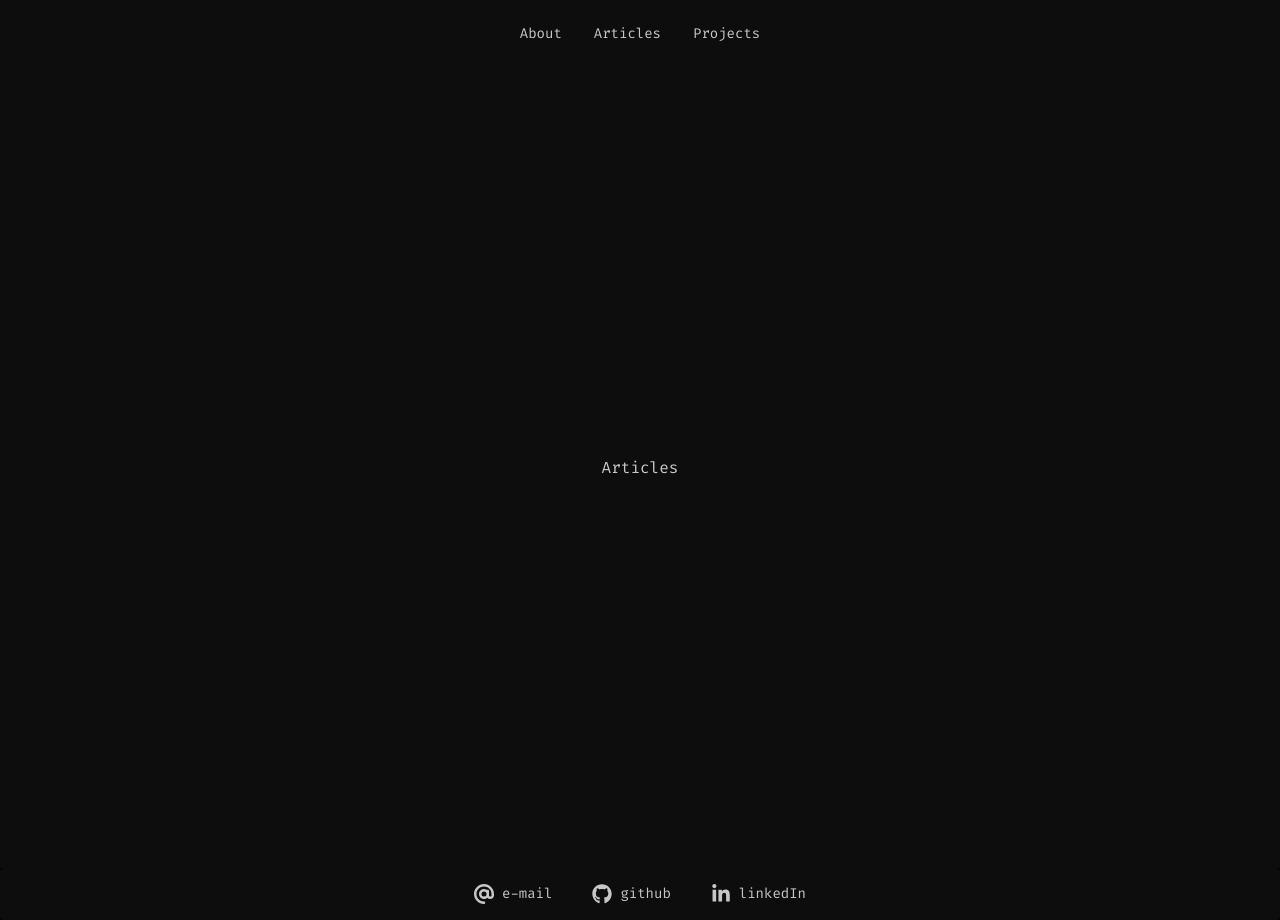
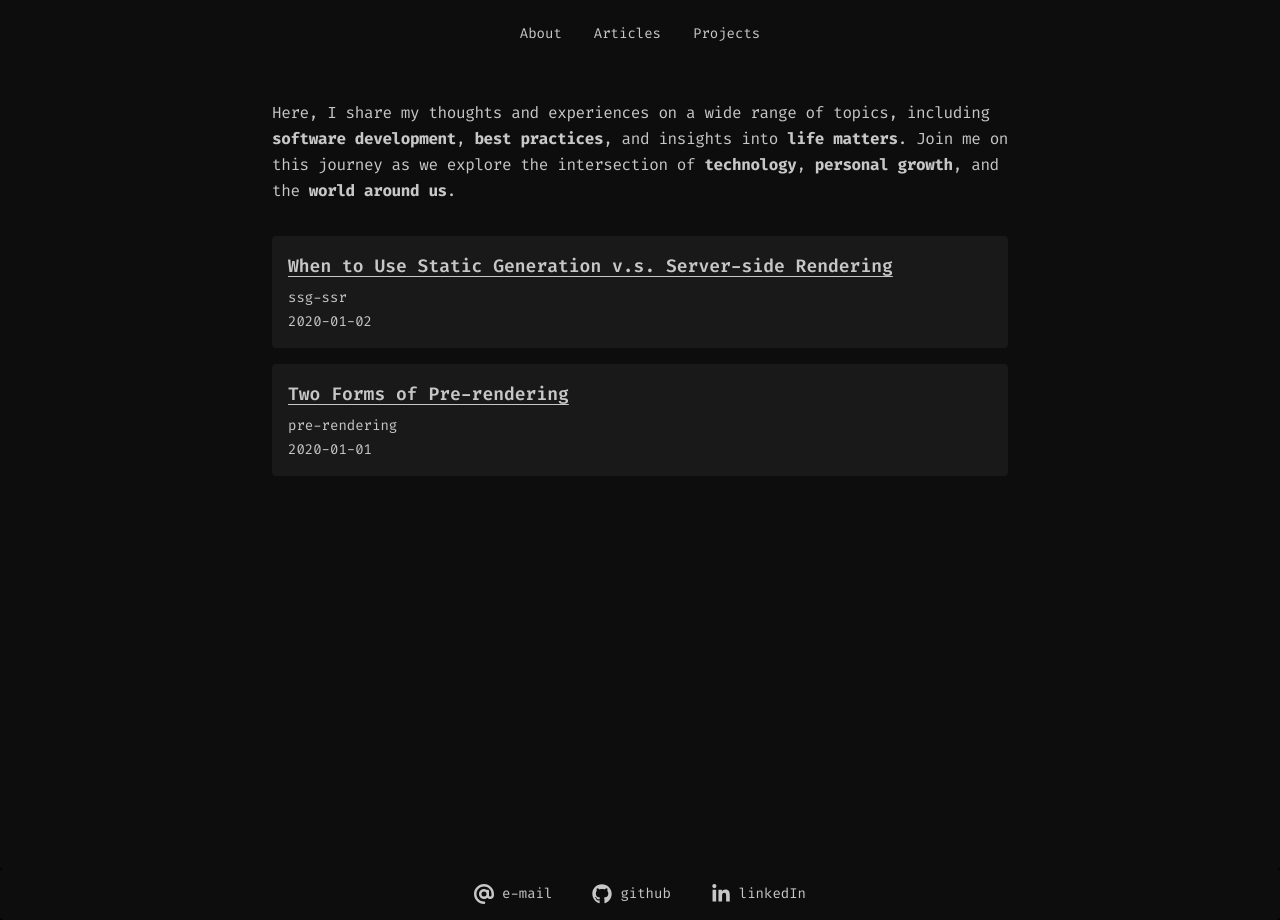
Before and after one commit to michxymi/michxymi.com, a Next.js app: page /articles in a window 1280 px wide. Built offline with nearby package versions, Linux system fonts and the light colour scheme.

Commit message:
Articles are now written in JS

```diff
--- a/app/articles/[id]/page.js
+++ b/app/articles/[id]/page.js
@@ -1,24 +1,23 @@
-// import { getPostData } from "@/lib/posts";
+import { getPostData } from "../../../lib/posts";
 
-// interface PageProps {
-//   params: {
-//     id: string;
-//   };
-// }
+const Article = async ({ params }) => {
+  const postData = await getPostData(params.id);
+  const { title, id, date, contentHtml } = postData;
+  return (
+    <div className="flex justify-center items-center min-h-screen bg-base-200">
+      <div className="max-w-screen-xl mx-auto px-4 py-8">
+        <div className="mb-8">
+          <h1 className="text-2xl font-bold mb-4 text-center">{title}</h1>
+          <p className="mb-2 text-center">ID: {id}</p>
+          <p className="mb-2 text-center">Date: {date}</p>
+        </div>
+        <div
+          className="prose max-w-none"
+          dangerouslySetInnerHTML={{ __html: contentHtml }}
+        />
+      </div>
+    </div>
+  );
+};
 
-// export default async function Page({ params }: PageProps) {
-//   const postData = await getPostData(params.id)
-//   const { title, id, date, contentHtml} = postData
-//   return (
-//     <div className="flex justify-center items-center min-h-screen bg-base-200">
-//       <div className="max-w-screen-xl mx-auto px-4 py-8">
-//         <div className="mb-8">
-//           <h1 className="text-2xl font-bold mb-4 text-center">{title}</h1>
-//           <p className="mb-2 text-center">ID: {id}</p>
-//           <p className="mb-2 text-center">Date: {date}</p>
-//         </div>
-//         <div className="prose max-w-none" dangerouslySetInnerHTML={{ __html: contentHtml }} />
-//       </div>
-//     </div>
-//   );
-// }
+export default Article;
--- a/app/articles/page.js
+++ b/app/articles/page.js
@@ -1,39 +1,39 @@
-// import { getSortedPostsData } from "@/lib/posts";
-// import Link from "next/link";
+import { getSortedPostsData } from "../../lib/posts";
+import Link from "next/link";
 
-// export default function Articles() {
-//     const allPostsData = getSortedPostsData();
+const Articles = () => {
+  const allPostsData = getSortedPostsData();
 
-//     return (
-//       <div className="flex items-start justify-center min-h-screen bg-base-200">
-//         <div className="max-w-3xl">
-//           <p className="mt-8 mb-4 ml-4 leading-relaxed tracking-tight">
-//             Here, I share my thoughts and experiences on a wide range of topics,
-//             including <strong>software development</strong>, <strong>best practices</strong>, and insights into <strong>life matters</strong>.
-//             Join me on this journey as we explore the intersection of <strong>technology</strong>, <strong>personal growth</strong>, and the <strong>world around us</strong>.
-//           </p>
-//           <section className="p-4">
-//             <div className="grid grid-cols-1 gap-4">
-//               {allPostsData.map((postData) => (
-//                 <div className="bg-base-300 p-4 rounded" key={postData.id}>
-//                   <Link href={`/articles/${postData.id}`}><h3 className="text-lg font-semibold mb-2 underline underline underline-offset-4 hover:no-underline">{postData.title}</h3></Link>
-//                   <p className="text-sm mb-1">{postData.id}</p>
-//                   <p className="text-sm">{postData.date}</p>
-//                 </div>
-//               ))}
-//             </div>
-//           </section>
-//         </div>
-//       </div>
-// )}
-export default function Articles() {
   return (
-    <div className="min-h-screen bg-base-200">
-      <div className="flex h-screen">
-        <div className="m-auto">
-          <h1>Articles</h1>
-        </div>
+    <div className="flex items-start justify-center min-h-screen bg-base-200">
+      <div className="max-w-3xl">
+        <p className="mt-8 mb-4 ml-4 leading-relaxed tracking-tight">
+          Here, I share my thoughts and experiences on a wide range of topics,
+          including <strong>software development</strong>,{" "}
+          <strong>best practices</strong>, and insights into{" "}
+          <strong>life matters</strong>. Join me on this journey as we explore
+          the intersection of <strong>technology</strong>,{" "}
+          <strong>personal growth</strong>, and the{" "}
+          <strong>world around us</strong>.
+        </p>
+        <section className="p-4">
+          <div className="grid grid-cols-1 gap-4">
+            {allPostsData.map((postData) => (
+              <div className="bg-base-300 p-4 rounded" key={postData.id}>
+                <Link href={`/articles/${postData.id}`}>
+                  <h3 className="text-lg font-semibold mb-2 underline underline underline-offset-4 hover:no-underline">
+                    {postData.title}
+                  </h3>
+                </Link>
+                <p className="text-sm mb-1">{postData.id}</p>
+                <p className="text-sm">{postData.date}</p>
+              </div>
+            ))}
+          </div>
+        </section>
       </div>
     </div>
   );
-}
+};
+
+export default Articles;
--- a/lib/posts.js
+++ b/lib/posts.js
@@ -6,7 +6,7 @@ import html from "remark-html";
 
 const postsDirectory = path.join(process.cwd(), "posts");
 
-export function getSortedPostsData() {
+const getSortedPostsData = () => {
   // Get file names under /posts
   const fileNames = fs.readdirSync(postsDirectory);
   const allPostsData = fileNames.map((fileName) => {
@@ -35,9 +35,9 @@ export function getSortedPostsData() {
       return -1;
     }
   });
-}
+};
 
-export async function getPostData(id) {
+const getPostData = async (id) => {
   const fullPath = path.join(postsDirectory, `${id}.md`);
   const fileContents = fs.readFileSync(fullPath, "utf8");
 
@@ -56,4 +56,6 @@ export async function getPostData(id) {
     contentHtml,
     ...matterResult.data,
   };
-}
+};
+
+export { getPostData, getSortedPostsData };
```
